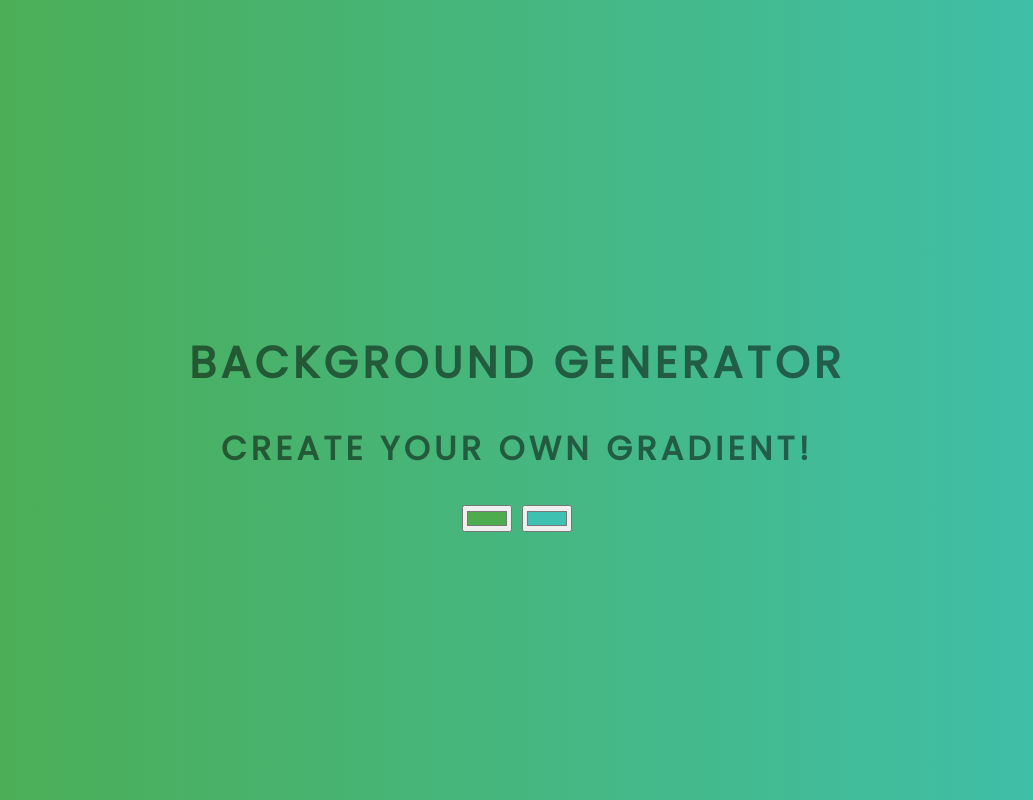
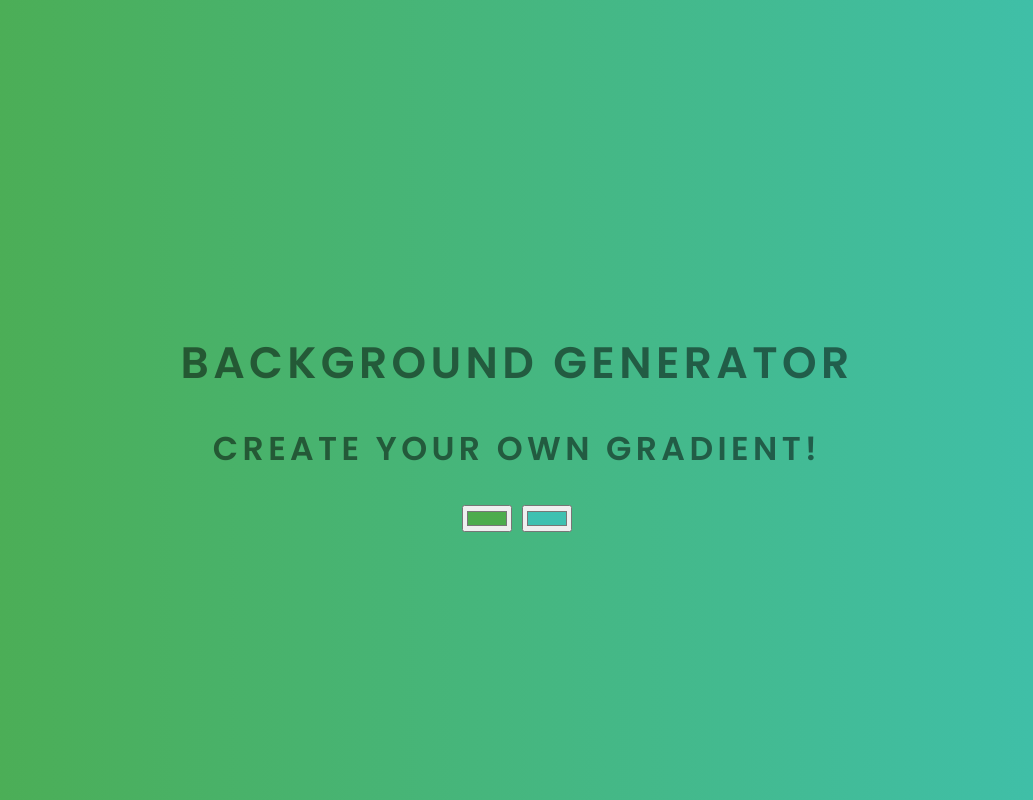
Before and after one commit to akshayubc/gradient-generator, a plain HTML site: page index.html in a window 1280 px wide. Shown: the whole page, without its empty margins (123-1156 px from the left). Drawn offline with Linux system fonts and the light colour scheme.

Commit message:
Font weight changes

```diff
--- a/index.html
+++ b/index.html
@@ -1,8 +1,9 @@
 <html>
     <head>
+        <link rel="preconnect" href="https://fonts.gstatic.com">
+<link href="https://fonts.googleapis.com/css2?family=Poppins:wght@600&display=swap" rel="stylesheet">
         <title>Gradient Generator</title>
         <link rel="stylesheet" href="style.css">
-        <link href='https://fonts.googleapis.com/css?family=Poppins' rel='stylesheet'>
 
 
 </style>
--- a/style.css
+++ b/style.css
@@ -6,8 +6,7 @@ body {
 	margin-top: 15em;
     top:15%;
 	background:linear-gradient(to right, #4DAC4D, #3EC1B1);
-	font-family: 'Poppins';
+	font-family: 'Poppins', sans-serif;
 	font-size: 22px;
 	font-weight: 900;
-	/* text */
 }
```
